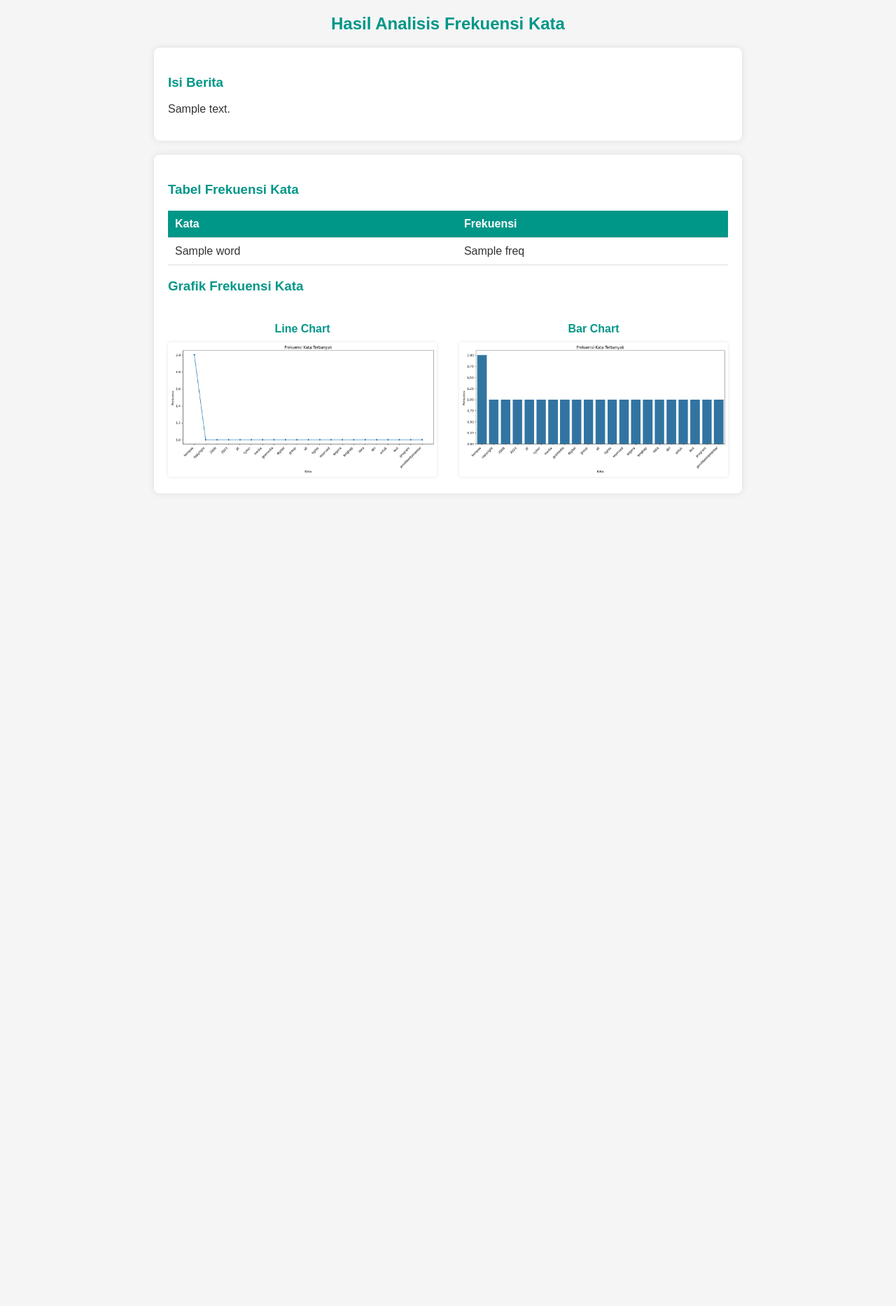
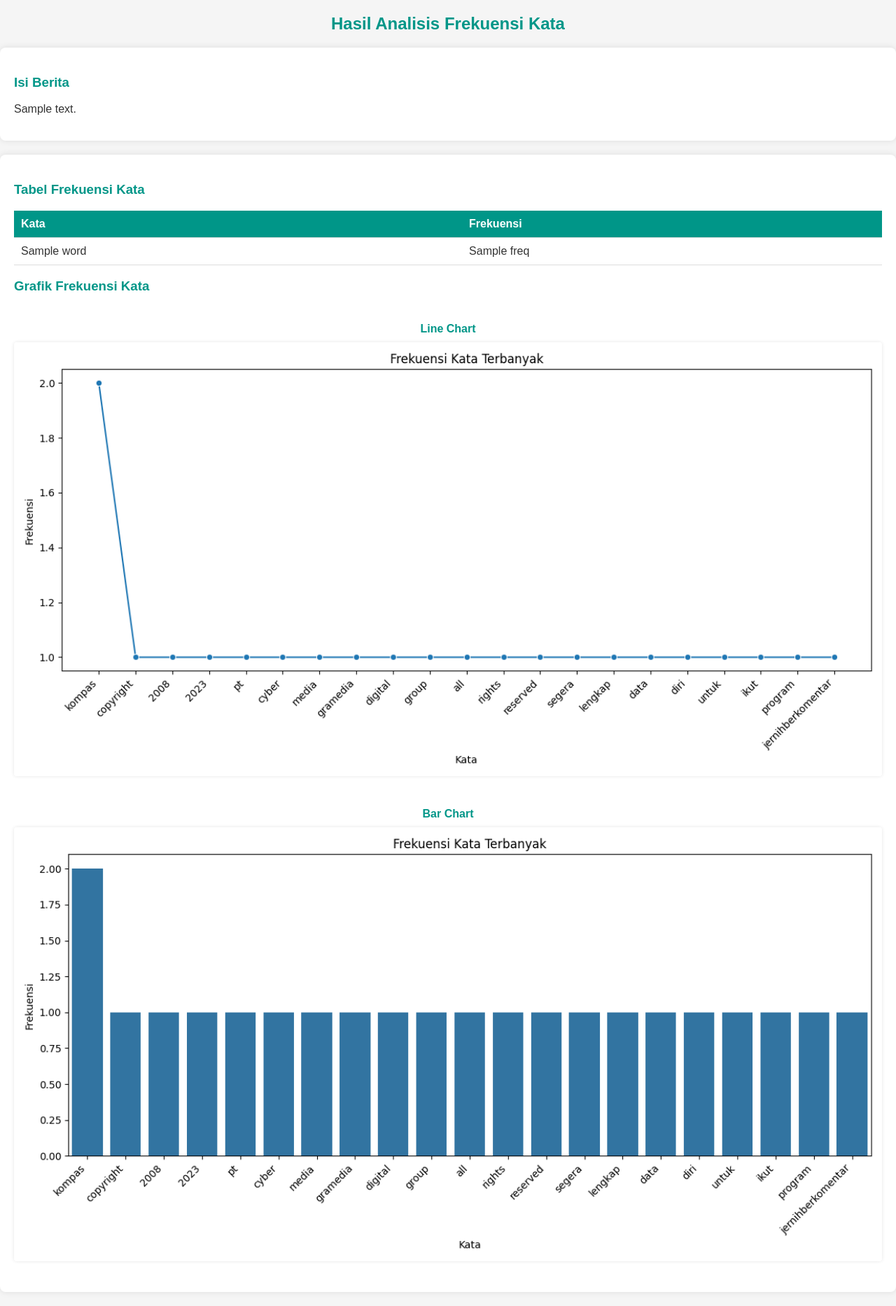
Before and after one commit to albantanie/nlp-word-frequency-counter, a Flask app: template templates/result.html in a window 1280 px wide. Shown: the whole page at 70% size. Before the commit the page ends 675 px from the top, so only its background shows below. Run offline with Flask 3, Linux system fonts and the light colour scheme; the template is opened without the code that fills it: most values are stand-ins (such as "Sample title", 1, 10 or a date in 2020).

Commit message:
change size line chart and bar chart

```diff
--- a/templates/result.html
+++ b/templates/result.html
@@ -7,7 +7,6 @@
     <title>Hasil Analisis</title>
 
     <style>
-
         body {
             font-family: 'Arial', sans-serif;
             background-color: #f5f5f5;
@@ -22,7 +21,7 @@ h2 {
         }
 
         section {
-    max-width: 800px;
+            max-width: 100%;
             margin: 20px auto;
             padding: 20px;
             background-color: #fff;
@@ -57,12 +56,14 @@ tbody tr:hover {
 
         .charts-container {
             display: flex;
-    justify-content: space-between;
+            flex-wrap: wrap;
             margin-top: 20px;
         }
 
         .chart {
-    width: 48%;
+            width: 100%;
+            max-width: 100%; /* Set maximum width for smaller screens */
+            margin-bottom: 20px;
         }
 
         .chart h4 {
@@ -76,7 +77,6 @@ tbody tr:hover {
             border-radius: 4px;
             box-shadow: 0 0 5px rgba(0, 0, 0, 0.1);
         }
-
     </style>
 </head>
 
@@ -120,8 +120,6 @@ tbody tr:hover {
                 <img src="{{ url_for('static', filename='bar_chart.png') }}" alt="Bar Chart">
             </div>
         </div>
-
-
     </section>
 </body>
 
```
Lines whose indentation alone changed are shown as unchanged.
